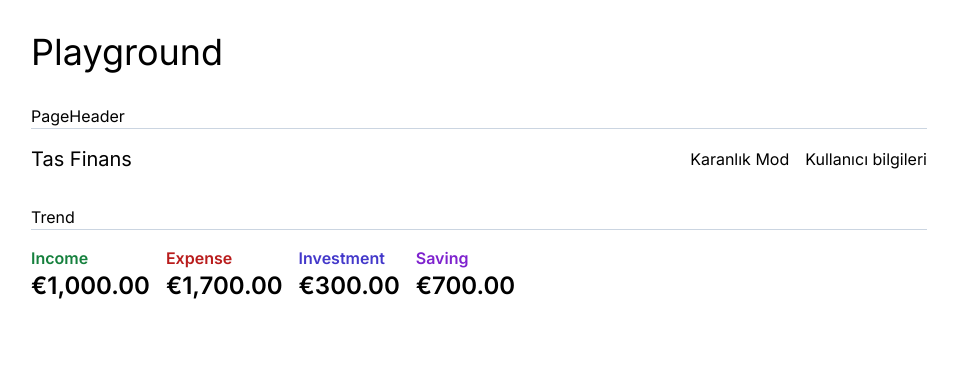
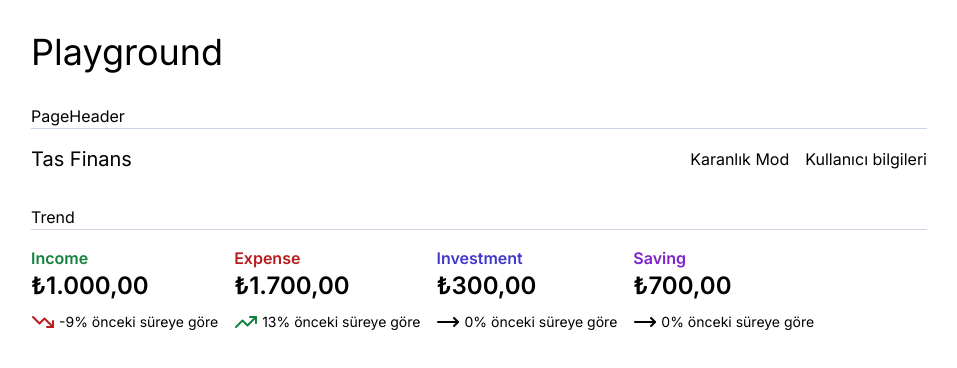
Before and after one commit to tascagdas/Tas-Finans, a Next.js app: page /playground in a window 1280 px wide. Shown: the top 368 px of the page, without its empty margins (161-1118 px from the left). Built offline with nearby package versions, Linux system fonts and the light colour scheme.

Commit message:
use memo ornegi ve trend gelistirildi lucid paketi eklendi iconlar component olarak kullaniliyor

```diff
--- a/app/dashboard/layout.js
+++ b/app/dashboard/layout.js
@@ -4,7 +4,7 @@ import React from 'react'
 const Layout = ({children}) => {
   return (
       <>
-          <PageHeader className={"my-8"} />
+          <PageHeader className="my-8" />
           <main>{children}</main>
           <footer>Footer</footer>
     </>
--- a/app/playground/page.js
+++ b/app/playground/page.js
@@ -20,8 +20,8 @@ const Page = () => {
               <h2>Trend</h2>
               <hr className='mb-4 border-slate-300 dark:border-slate-700' />
               <div className='flex space-x-4'>
-                  <Trend type="Income" amount={1000} />
-                  <Trend type="Expense" amount={1700} />
+                  <Trend type="Income" amount={1000} prevAmount={1100} />
+                  <Trend type="Expense" amount={1700} prevAmount={1500} />
                   <Trend type="Investment" amount={300} />
                   <Trend type="Saving" amount={700} />
               </div>
--- a/components/trend.js
+++ b/components/trend.js
@@ -1,4 +1,5 @@
-import React from 'react'
+import { MoveRight, TrendingDown, TrendingUp } from 'lucide-react'
+import { useMemo } from 'react'
 
 const Trend = ({ type, amount, prevAmount }) => {
     const colorClasses = {
@@ -9,14 +10,19 @@ const Trend = ({ type, amount, prevAmount }) => {
     }
 
     const calcPercentageChange = (amount, prevAmount) => {
-        if (prevAmount == 0) {
+        if (!prevAmount || !amount) {
             return 0
         }
         return ((amount - prevAmount) / prevAmount) * 100
     }
 
+    const percentageChange = useMemo(
+        () => calcPercentageChange(amount, prevAmount).toFixed(0),
+        [amount, prevAmount]
+    )
+
     const formatCurrency = (amount) =>
-        new Intl.NumberFormat('en-US', { style: 'currency', currency: 'EUR' }).format(amount)
+        new Intl.NumberFormat('tr-TR', { style: 'currency', currency: 'TRY', minimumFractionDigits: 2, }).format(amount)
     return (
         <>
             <div>
@@ -26,6 +32,14 @@ const Trend = ({ type, amount, prevAmount }) => {
                 <div className='text-2xl font-semibold text-black dark:text-white mb-2'>
                     {amount ? formatCurrency(amount) : formatCurrency(0)}
                 </div>
+                <div className='flex space-x-1 items-center text-sm'>
+                    {percentageChange < 0 && <TrendingDown className='text-red-700 dark:rext-red-400' />}
+                    {percentageChange == 0 && <MoveRight />}
+                    {percentageChange > 0 && <TrendingUp className='text-green-700 dark:rext-green-400' />}
+                    <div>
+                        {percentageChange}% önceki süreye göre
+                    </div>
+                </div>
             </div>
         </>
     )
```
Also changed, not shown: package.json (+6 -5 lines), 1 other file (tests, documents, lock files or other folders).
